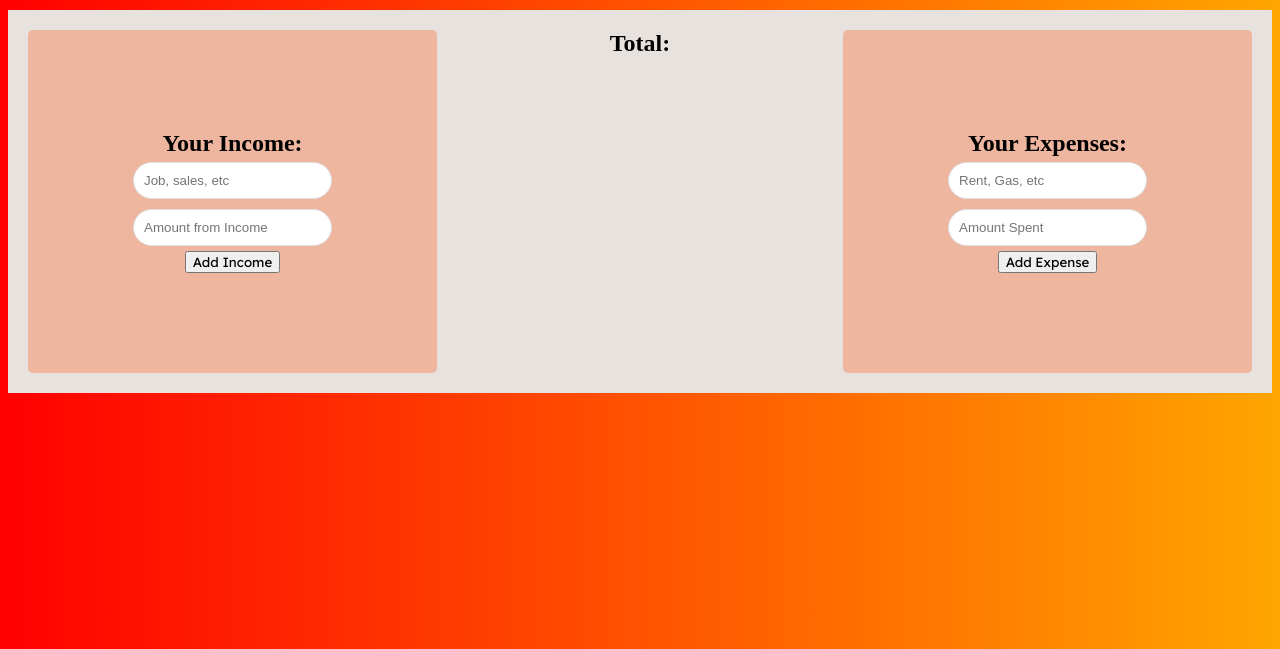
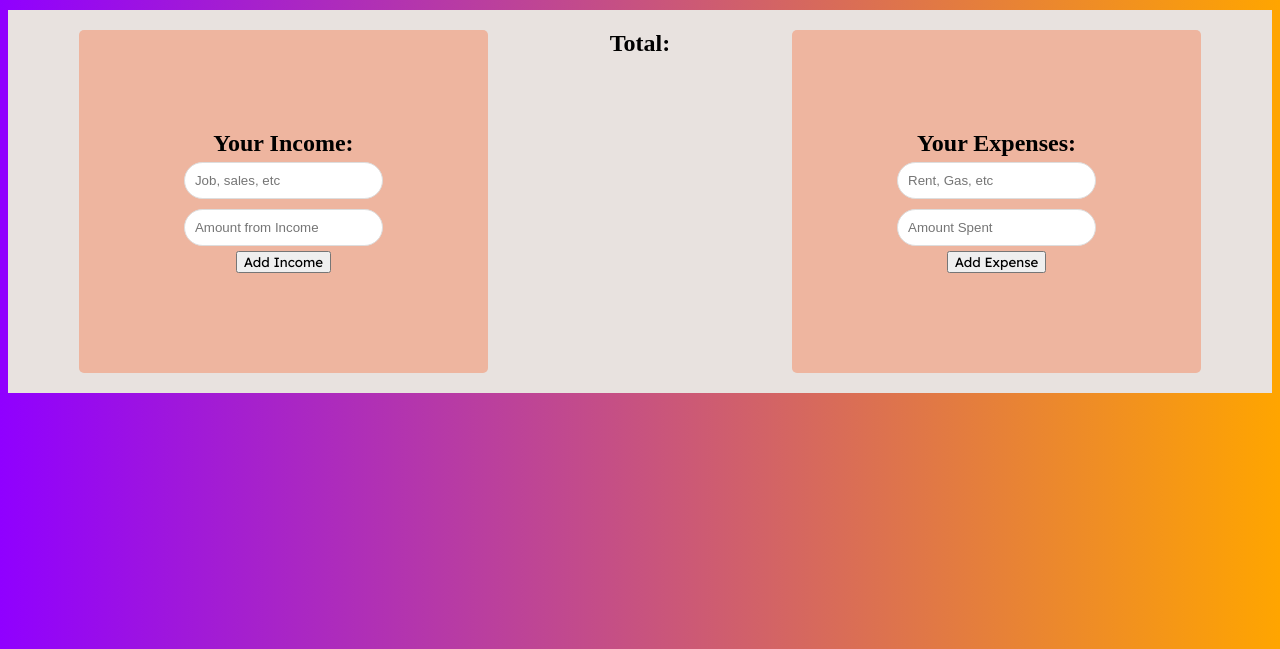
Before and after one commit to kcastr16/budget-tracker, a plain HTML site: page index.html in a window 1280 px wide. Shown: the part 151-800 px from the top of the page. Drawn offline with Linux system fonts and the light colour scheme; a web font is replaced by a local one.

Commit message:
added expense and income boxes to display more in the middle

```diff
--- a/index.html
+++ b/index.html
@@ -30,10 +30,13 @@
                 <div id="income-submit">
                     <button type="button">Add Income</button>
                 </div>
-                <div id="income-container"></div>
             </div>
 
+            <div id="income-container"></div>
+
             <h2 id="total-display">Total: </h2>
+
+            <div id="expense-container"></div>
 
             <div class="user-expenses">
                 <h2 id="expense-display" >Your Expenses: </h2>
@@ -50,7 +53,7 @@
                 <div id="expense-submit">
                     <button type="button">Add Expense</button>
                 </div>
-                <div id="expense-container"></div>
+            </div>
         </section>
     </main>
 
--- a/sass/_mixins.scss
+++ b/sass/_mixins.scss
@@ -47,7 +47,7 @@
 
 @mixin incomeColor {
     color: green;
-    background-color: #e8e2df;
+    background-color: #aeaaa7;
     padding: 0px 15px 0px 15px;
     margin: 5px;
     border-radius: 25px;
@@ -59,7 +59,7 @@
 
 @mixin expenseColor {
     color: red;
-    background-color: #e8e2df;
+    background-color: #aeaaa7;
     padding: 0px 15px 0px 15px;
     margin: 5px;
     border-radius: 25px;
--- a/sass/_variables.scss
+++ b/sass/_variables.scss
@@ -9,6 +9,6 @@ $buttonFont: Lexend Deca;
 $borderRadius: 5px;
 $titlePadding: 5px;
 $contColor: #e8e2df;
-$color1: red;
+$color1: rgb(144, 0, 255);
 $color2: orange;
 $list1: $color1, $color2;
--- a/sass/styles.scss
+++ b/sass/styles.scss
@@ -26,7 +26,7 @@ header {
     margin-top: 10px;
     display: flex;
     flex-wrap: wrap;
-    justify-content: space-between;
+    justify-content: space-evenly;
     background-color: $contColor ;
 
     button {
@@ -71,8 +71,4 @@ header {
     #expense-container div {
         @include expenseColor();
     }
-
-
-
-
 }
```
Also changed, not shown: sass/styles.css, 1 other file.
